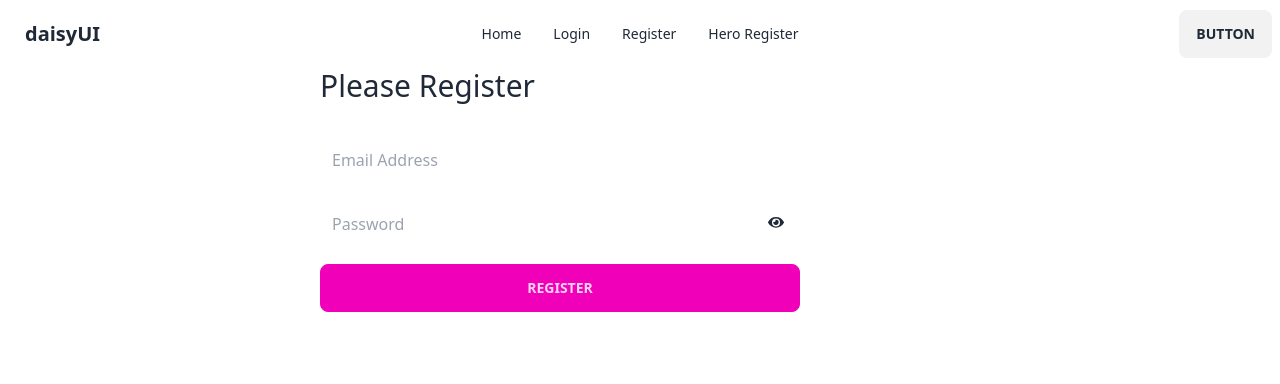
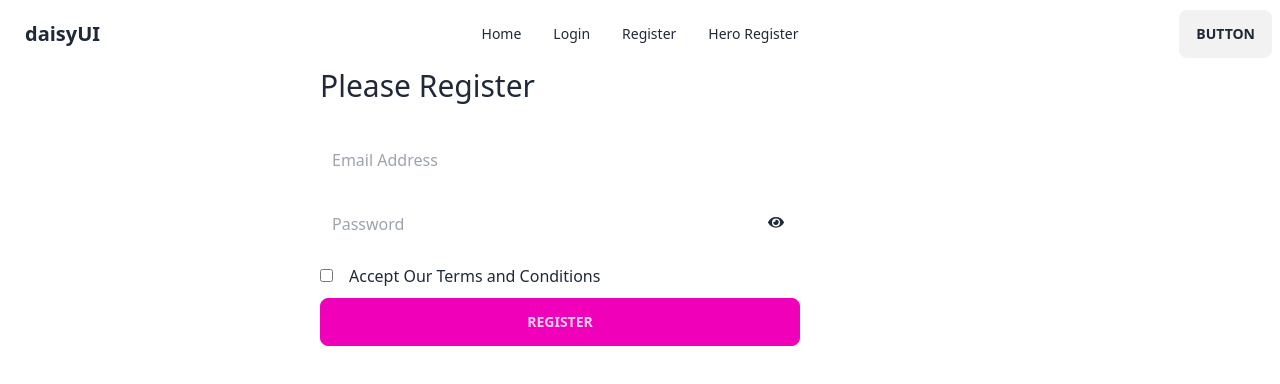
Before and after one commit to mamun-prodhan/firebase-login-signup, a React (Vite) app: page /register in a window 1280 px wide. Shown: the top 384 px of the page. Built offline with nearby package versions, Linux system fonts and the light colour scheme.

Commit message:
feat: terms and condition validation added

```diff
--- a/src/components/Register/Register.jsx
+++ b/src/components/Register/Register.jsx
@@ -10,6 +10,8 @@ const Register = () => {
     e.preventDefault();
     const email = e.target.email.value;
     const password = e.target.password.value;
+    const terms = e.target.terms.checked;
+    console.log(email, password, terms);
     setRegisterError("");
     setRegisterSuccess("");
 
@@ -18,6 +20,9 @@ const Register = () => {
       return;
     } else if (!/[A-Z]/.test(password)) {
       setRegisterError("Password Should Have at Least one Uppercase Character");
+      return;
+    } else if (!terms) {
+      setRegisterError("Please accept our terms & conditions");
       return;
     }
     createUserWithEmailAndPassword(auth, email, password)
@@ -63,6 +68,11 @@ const Register = () => {
             {showPassword ? <FaEyeSlash /> : <FaEye />}
           </span>
           <br />
+          <input className="mb-4" type="checkbox" name="terms" id="terms" />
+          <label className="ms-4" htmlFor="terms">
+            Accept Our <a href="">Terms and Conditions</a>
+          </label>
+          <br />
           {registerSuccess && (
             <p className="text-green-600 font-bold mb-3">{registerSuccess}</p>
           )}
```
